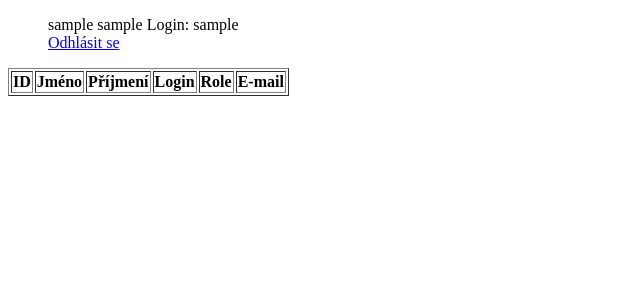
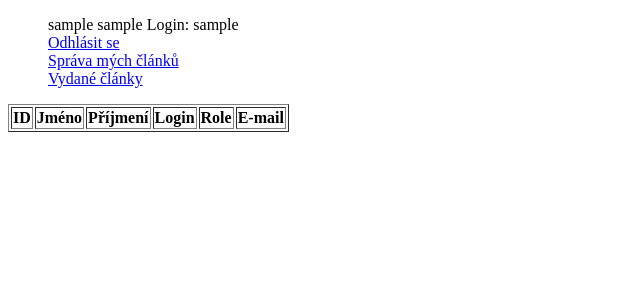
Before and after one commit to tomasmilotta/Opice, a PHP site: page /index.php in a window 1280 px wide. Shown: the top 300 px of the page, without its empty margins (0-640 px from the left). Run offline with PHP 8.4, Linux system fonts and the light colour scheme; the visitor is signed in with stand-in values (Sample User, id 1); data that the repository does not hold is empty.

Commit message:
aktualizace

```diff
--- a/KÓD/header.php
+++ b/KÓD/header.php
@@ -16,6 +16,9 @@
           // TODO:
           echo '<li>'.$_SESSION["name"].' '.$_SESSION["sname"].'  Login: '.$_SESSION["login"].'</li>';
           echo '<li><a href="logout.php">Odhlásit se</li></a>';
+          if($_SESSION["role"]="3"){
+            echo('<li><a href="spravaClanku.php">Správa mých článků</a></li>');
+          }
         }else{
           echo '<form action="login.php" method="get">';
           echo '<li>Login: <input type="text" name="login"></li>';
@@ -25,4 +28,5 @@
           echo '<li><a href="registrace.php">Registrace</a></li>';
         }
        ?>
+       <li><a href="clanky.php">Vydané články</a></li>
     </ul>
```
